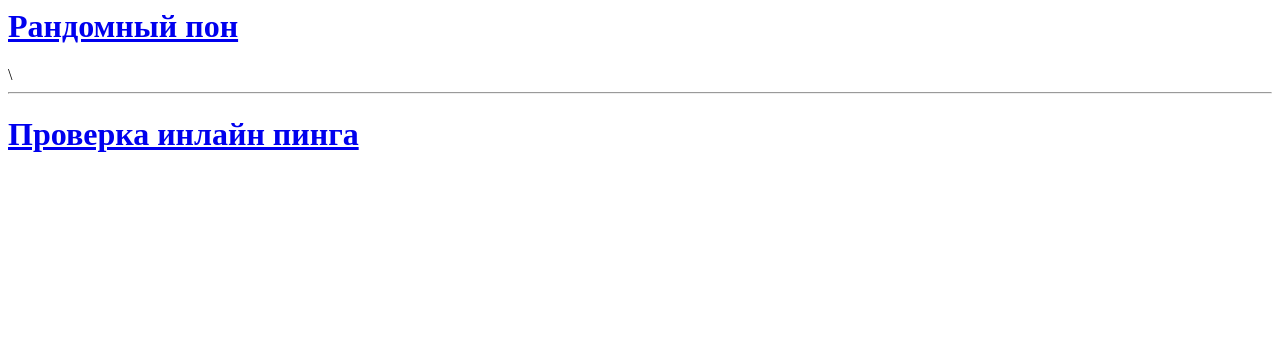
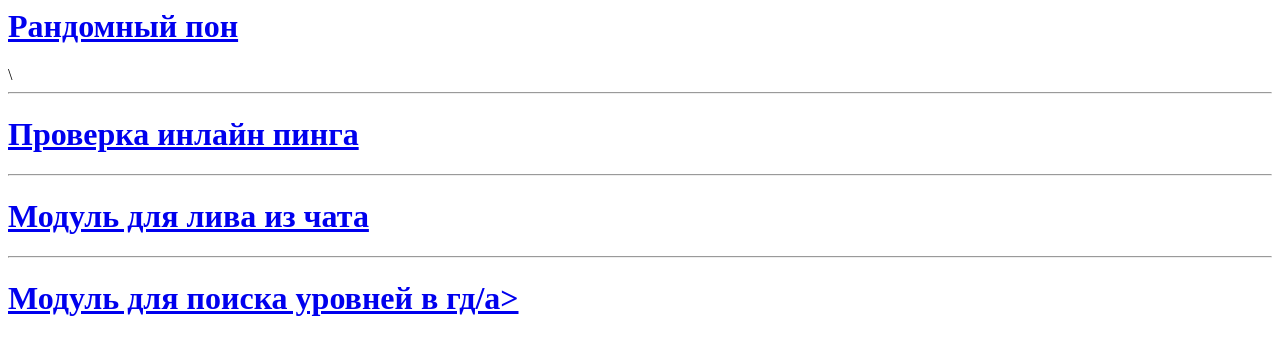
Before and after one commit to Yaroslav1734/lite-modules, a plain HTML site: page index.html in a window 1280 px wide. Drawn offline with Linux system fonts and the light colour scheme.

Commit message:
Update index.html

```diff
--- a/index.html
+++ b/index.html
@@ -7,3 +7,7 @@
       <h1><a href="https://lite-modules.ml/pon_random.py">Рандомный пон</a></h1>\
       <hr />
       <h1><a href="https://lite-modules.ml/Inlineping.py">Проверка инлайн пинга</a></h1>
+      <hr />
+      <h1><a href="https://lite-modules.ml/leave.py">Модуль для лива из чата</a></h1>
+      <hr />
+      <h1><a href="https://lite-modules.ml/gdmenu.py">Модуль для поиска уровней в гд/a></h1>
```
